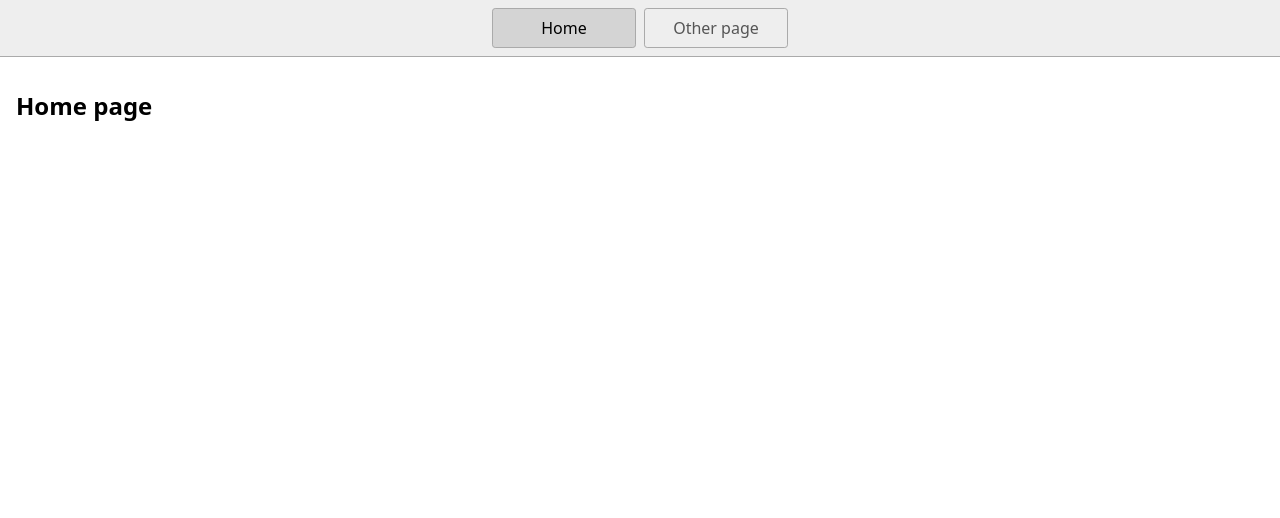
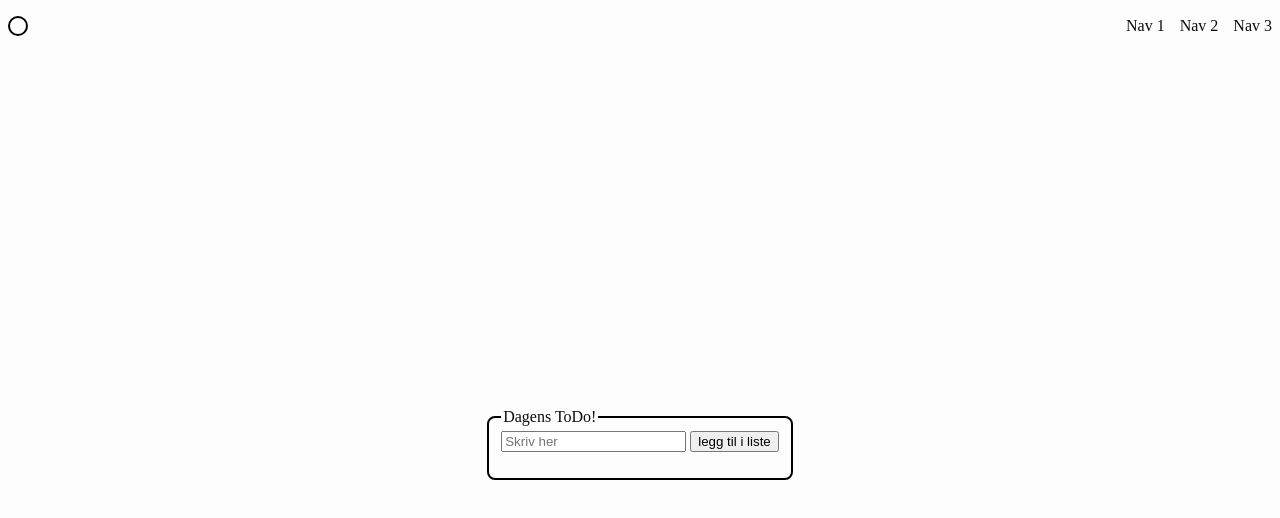
Before and after one commit to Enforsix/A2G-Gj-rem-lsliste, a website: page index.html in a window 1280 px wide. Drawn offline with Linux system fonts and the light colour scheme.

Commit message:
leste funsjonabel 1

```diff
--- a/index.html
+++ b/index.html
@@ -4,20 +4,40 @@
     <title>Home</title>
     <meta charset="UTF-8" />
     <meta name="viewport" content="width=device-width" />
-    <!--
-      Need a visual blank slate?
-      Remove all code in `styles.css`!
-    -->
+
     <link rel="stylesheet" href="styles.css" />
     <script type="module" src="script.js"></script>
   </head>
   <body>
-    <nav>
-      <a href="/" aria-current="page">Home</a>
-      <a href="/page2.html">Other page</a>
-    </nav>
+    <header>
+      <div class="headerLogo"></div>
+      <nav>
+        <ul class="navigationList">
+          <li>Nav 1</li>
+          <li>Nav 2</li>
+          <li>Nav 3</li>
+        </ul>
+      </nav>
+    </header>
     <main>
-      <h1>Home page</h1>
+      <section class="flexBox">
+        <fieldset>
+          <legend>Dagens ToDo!</legend>
+          <!--To do list-->
+        <div class="todoApp">
+          <label for="inputField">
+            <input name="inputField" id="inputField" type="text" placeholder="Skriv her">
+          </label>
+            <button id="addBtn">legg til i liste</button>
+            <ul id="todoList">
+              <!--Eksempel-->
+            </ul>
+        </div>
+      </fieldset>
+      </section>
     </main>
+    <footer>
+      <h3></h3>
+    </footer>
   </body>
 </html>
--- a/script.js
+++ b/script.js
@@ -1 +1,45 @@
-console.log('Hello!');
+//henter ut informajon fra HTML
+const inputField  = document.querySelector("#inputField");
+const addBtn = document.querySelector ("#addBtn");
+const todoList = document.querySelector("#todoList");
+
+//sjekker at vi har fått ut ønskete elementer
+console.log (inputField, addBtn, todoList)
+
+ //Genererer funksjon for å sette in gjøremål i liste
+ //Registrerer når knapp har blik klicket.
+addBtn.addEventListener("click", function (){
+    console.log ("AddBtn Clicked");
+
+    const inputFieldValue = inputField.value;
+    console.log(inputFieldValue);
+
+    //Legger til element i liste med Informasjon fra inputfelt etter knappe tryk.
+    const todoItem = document.createElement("li");
+    todoItem.textContent = inputFieldValue;
+    todoList.appendChild(todoItem);
+
+    // Ferdig knapp
+    const finishedBtn = document.createElement("button");
+    finishedBtn.textContent = "Ferdig";
+    todoItem.appendChild(finishedBtn);
+    console.log(finishedBtn);
+
+    finishedBtn.addEventListener("click", function (){
+        console.log("finishedBtn clicked");
+        todoItem.style.textDecoration = "line-through";
+
+    });
+
+    // Slett knapp
+    const deleteBtn = document.createElement("button");
+    deleteBtn.textContent = "Slett";
+    todoItem.appendChild(deleteBtn);
+    console.log(deleteBtn);
+
+    deleteBtn.addEventListener("click", function (){
+        console.log("deleteBtn clicked");
+        todoItem.remove();
+    });
+
+});
--- a/styles.css
+++ b/styles.css
@@ -1,46 +1,52 @@
-* {
-  box-sizing: border-box;
+/* GENERAL */
+body {
+  background-color: #fdfdfd;
+  color: #0d0d0d;
 }
 
-body {
-  margin: 0;
-  font-family: system-ui, sans-serif;
-  color: black;
-  background-color: white;
+/* HEADER */
+header {
+  display: flex;
+  justify-content: space-between;
+  align-items: center;
+  padding: 8px 0;
 }
 
-nav {
-  display: flex;
-  flex-wrap: wrap;
-  align-items: center;
-  justify-content: center;
-  padding: 0.5rem;
-  gap: 0.5rem;
-  border-bottom: solid 1px #aaa;
-  background-color: #eee;
+.headerLogo {
+  padding: 8px;
+  border: 2px solid black;
+  border-radius: 50%;
 }
 
-nav a {
-  display: inline-block;
-  min-width: 9rem;
-  padding: 0.5rem;
-  border-radius: 0.2rem;
-  border: solid 1px #aaa;
-  text-align: center;
-  text-decoration: none;
-  color: #555;
+.navigationList {
+  display: flex;
+  justify-content: end;
+  gap: 15px;
+  list-style-type: none;
+  margin: 0;
+  padding: 0;
 }
 
-nav a[aria-current='page'] {
-  color: #000;
-  background-color: #d4d4d4;
+/* MAIN */
+section {
+  height: 100vh;
 }
 
-main {
-  padding: 1rem;
+.flexBox {
+  display: flex;
+  justify-content: center;
+  align-items: center;
+  align-items: center;
 }
 
-h1 {
-  font-weight: bold;
-  font-size: 1.5rem;
+
+fieldset {
+  border: solid 2px black;
+  border-radius: 8px;
 }
+
+/* FOOTER */
+footer {
+  display: flex;
+  justify-content: center;
+}
```
Also changed, not shown: page2.html (deleted, +0 -19 lines), 1 other file.
